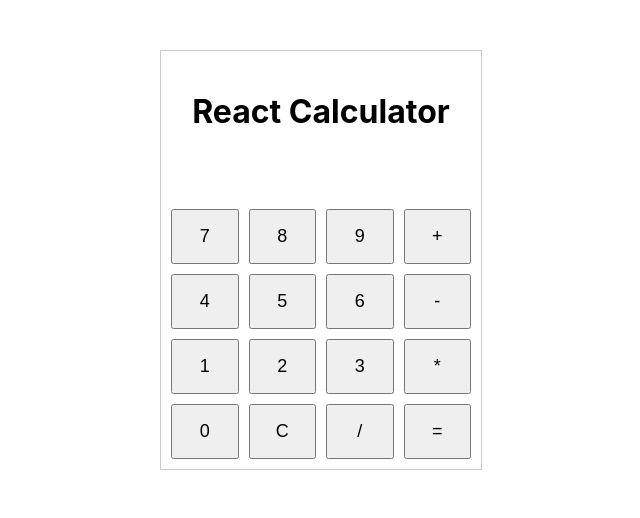
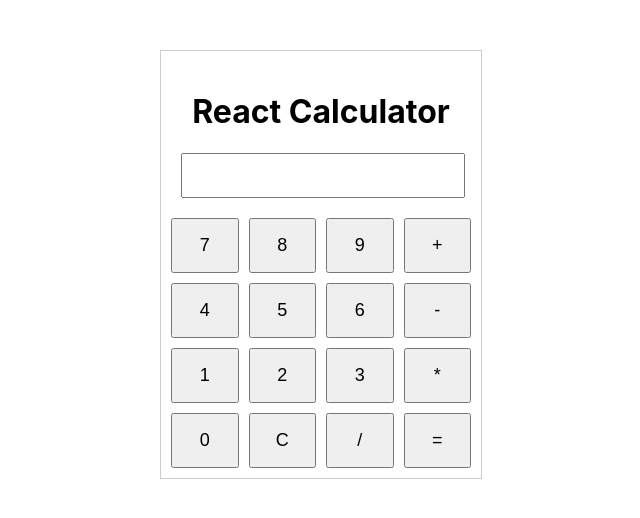
Before and after one commit to musaddiq2/XCalculator, a React (Create React App) app: page / in a window 1280 px wide. Shown: the top 518 px of the page, without its empty margins (319-959 px from the left). Built offline with nearby package versions, Linux system fonts and the light colour scheme.

Commit message:
egith commit

```diff
--- a/src/App.css
+++ b/src/App.css
@@ -14,11 +14,10 @@
 }
 
 .display input {
-  border: none;
-  background-color: transparent;
+  width: calc(100% - 20px);
+  padding: 10px;
   font-size: 18px;
-  text-align: right;
-  margin-bottom: 5px;
+  margin-bottom: 10px;
 }
 
 .display p {
--- a/src/App.js
+++ b/src/App.js
@@ -11,7 +11,12 @@ function App() {
       setOutput("");
     } else if (value === "=") {
       try {
-        setInput(eval(input).toString());
+        const result = eval(input);
+        if (isNaN(result) || !isFinite(result)) {
+          setOutput("Error");
+        } else {
+          setInput(result.toString());
+        }
       } catch (error) {
         setOutput("Error");
       }
@@ -19,23 +24,6 @@ function App() {
       setInput(input + value);
     }
   };
-  // const handleButtonClick = (value) => {
-  //   try {
-  //     if (value === "=") {
-  //       const result = eval(input).toString();
-  //       setInput(result);
-  //     } else {
-  //       setInput( input + value);
-  //     }
-  //   } catch (error) {
-  //     // Handle division by zero
-  //     setInput("Error");
-  //   }
-  // };
-
-  // const clearInput = () => {
-  //   setInput("");
-  // };
 
   return (
     <div className="calculator">
```
